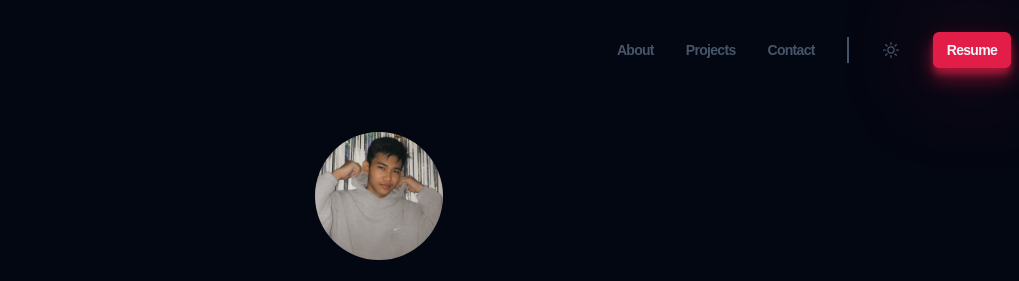
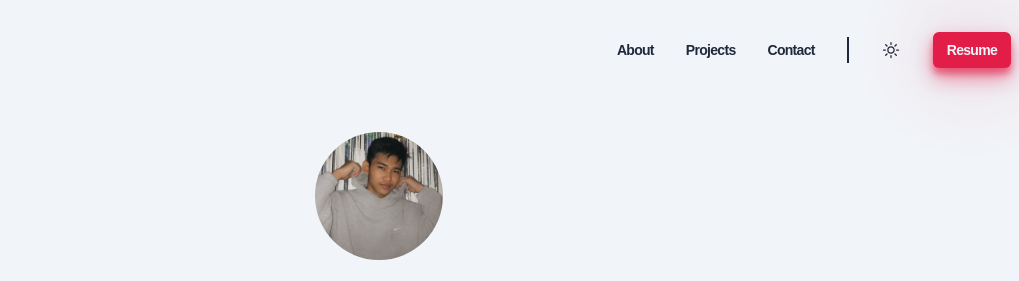
Before and after one commit to thedoynewton/My-portfolio, a website built with Vite: page index.html in a window 1280 px wide. Both pictures are taken after a click on the button 1151 px from the left and 50 px from the top of the page. Shown: the top 281 px of the page, without its empty margins (261-1280 px from the left). Built offline with nearby package versions, Linux system fonts and the light colour scheme; a web font is replaced by a local one.

Commit message:
add dark and light mode

```diff
--- a/index.html
+++ b/index.html
@@ -18,7 +18,7 @@
         <li><a class="header_link" href="#contact">Contact</a></li>
         <li class="header_line"></li>
         <li>
-          <button class="header_sun">
+          <button id="theme-toggle" class="header_sun">
             <svg xmlns="http://www.w3.org/2000/svg" fill="none" viewBox="0 0 24 24" stroke-width="1.5"
               stroke="currentColor">
               <path stroke-linecap="round" stroke-linejoin="round"
@@ -55,7 +55,7 @@
         </li>
         <li class="mobile-nav_link-line"></li>
         <li>
-          <button class="mobile-nav_sun">
+          <button id="theme-toggle" class="mobile-nav_sun">
             <svg xmlns="http://www.w3.org/2000/svg" fill="none" viewBox="0 0 24 24" stroke-width="1.5"
               stroke="currentColor">
               <path stroke-linecap="round" stroke-linejoin="round"
--- a/src/main.js
+++ b/src/main.js
@@ -11,5 +11,7 @@ import '../styles/components/mobile-nav.css';
 import '../styles/utils.css';
 
 import mobileNav from './utils/mobile-nav';
+import darkMode from './utils/dark-mode';
 
 mobileNav();
+darkMode();
--- /dev/null
+++ b/src/utils/dark-mode.js
@@ -0,0 +1,22 @@
+const darkMode = () => {
+    const themeToggleBtns = document.querySelectorAll('#theme-toggle');
+
+    const theme = localStorage.getItem('theme');
+    theme && document.body.classList.add(theme);
+
+    const handlethemeToggle = () => {
+        document.body.classList.toggle('light-mode');
+        if (document.body.classList.contains('light-mode')) {
+            localStorage.setItem('theme','light-mode');
+        } else {
+            localStorage.removeItem('theme');
+            document.body.removeAttribute('class')
+        }
+    };
+
+    themeToggleBtns.forEach(btn => {
+        btn.addEventListener('click', handlethemeToggle)
+    });
+};
+
+export default darkMode();
--- a/styles/style.css
+++ b/styles/style.css
@@ -37,6 +37,14 @@ html {
     scroll-behavior: smooth;
 }
 
+.light-mode {
+    --clr-light:#030712;
+    --clr-dark:#f1f5f9;
+    --clr-slate400:#1e293b;
+    --clr-slate600:#1e293b;
+    --clr-slate800:#1e293b;
+}
+
 body {
     font-family: 'General Sans', sans-serif;
     background-color: var(--clr-dark);
--- a/styles/utils.css
+++ b/styles/utils.css
@@ -24,7 +24,7 @@
     text-decoration: none;
     letter-spacing: -0.05em;
     background-color: var(--clr-rose);
-    color: var(--clr-light);
+    color: #f1f5f9;
     padding: 0.5em 1em;
     border-radius: 6px;
     box-shadow:
```
